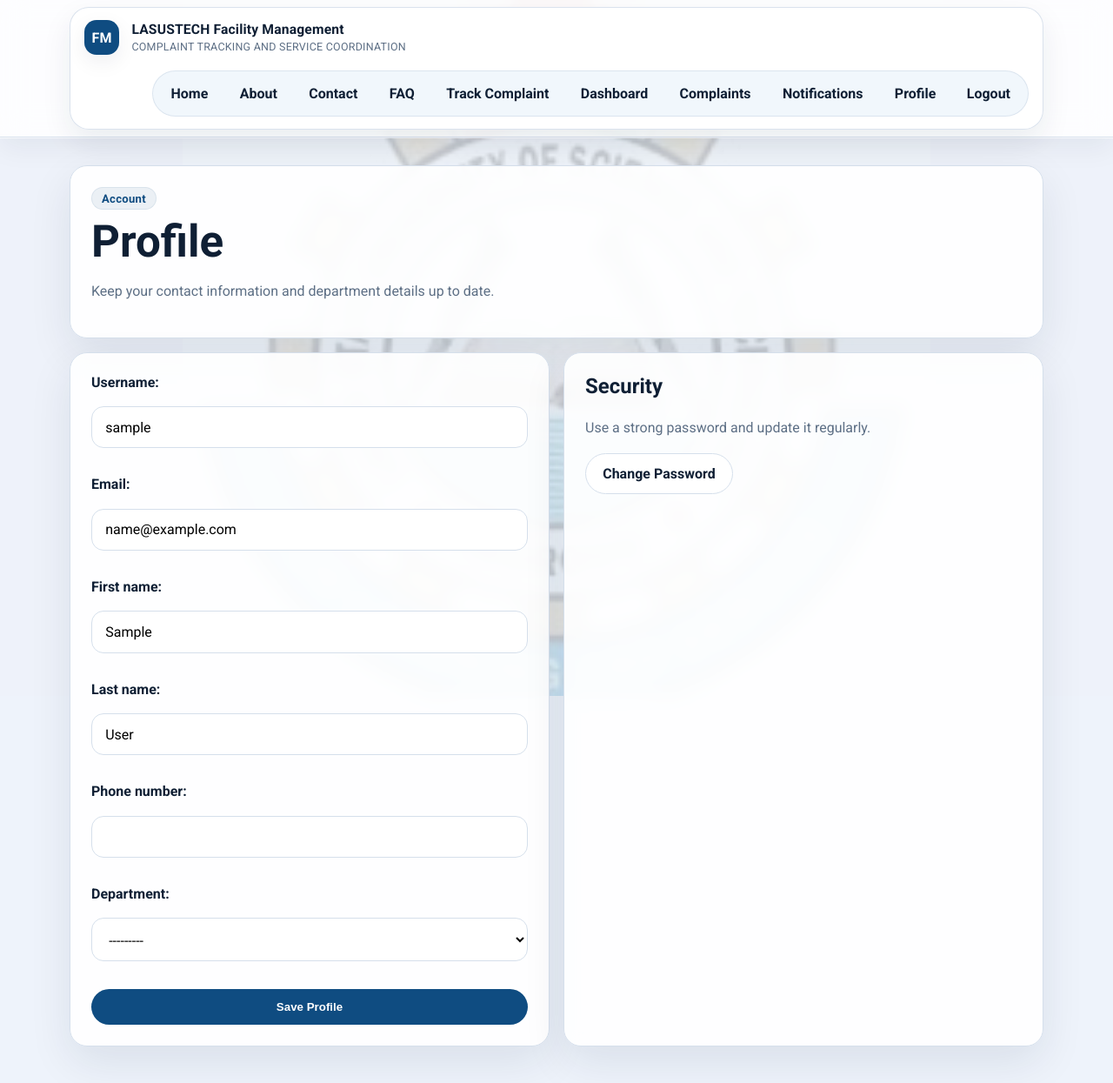
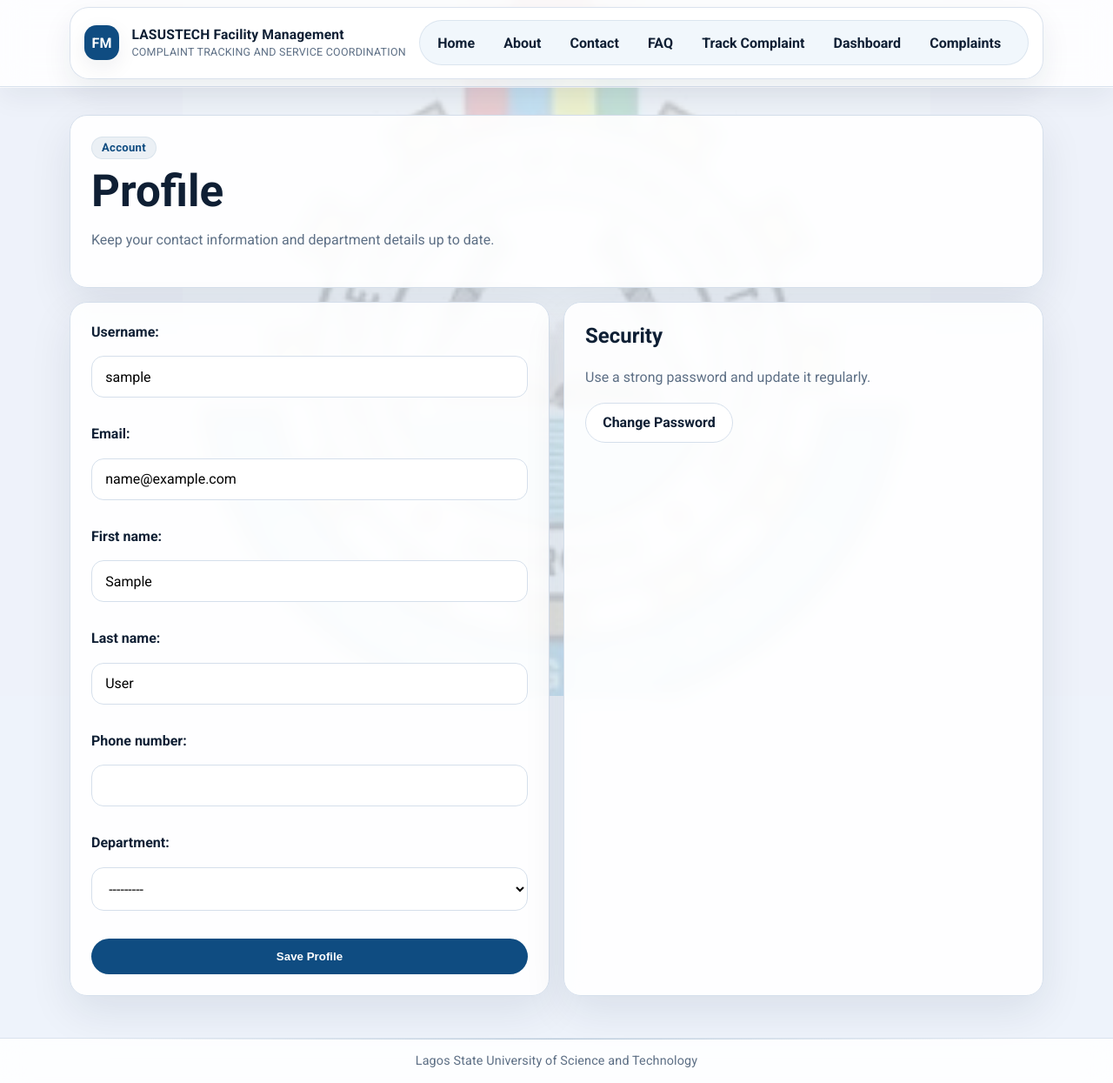
Before and after one commit to DocHoax/university_facility_management, a Django app: page /accounts/profile/ in a window 1280 px wide. Shown: the top 1245 px of the page at 87% size. Run offline with Django 5.2, Linux system fonts and the light colour scheme; the visitor is signed in with stand-in values (Sample User, id 1).

Commit message:
style: Update navbar layout for improved responsiveness and adjust spacing
Co-authored-by: Copilot <copilot@github.com>

```diff
--- a/static/css/style.css
+++ b/static/css/style.css
@@ -99,10 +99,10 @@ a:hover {
 .navbar {
     position: relative;
     display: flex;
-    flex-wrap: wrap;
+    flex-wrap: nowrap;
     justify-content: space-between;
     align-items: center;
-    gap: 1.1rem;
+    gap: 0.95rem;
     margin: 0.5rem auto;
     padding: 0.9rem 1rem;
     border: 1px solid rgba(213, 223, 235, 0.88);
@@ -116,6 +116,7 @@ a:hover {
     align-items: center;
     gap: 0.9rem;
     min-width: 0;
+    flex: 0 0 auto;
 }
 
 .brand-mark {
@@ -147,14 +148,21 @@ a:hover {
 
 .nav-links {
     display: flex;
-    flex-wrap: wrap;
-    gap: 0.35rem;
+    flex-wrap: nowrap;
+    gap: 0.25rem;
     align-items: center;
     margin-left: auto;
     padding: 0.35rem;
     border-radius: 999px;
     border: 1px solid rgba(213, 223, 235, 0.75);
     background: rgba(237, 244, 251, 0.75);
+    min-width: 0;
+    overflow-x: auto;
+    scrollbar-width: none;
+}
+
+.nav-links::-webkit-scrollbar {
+    display: none;
 }
 
 .nav-links form {
@@ -205,9 +213,10 @@ a:hover {
 .nav-links a {
     color: var(--text);
     font-weight: 600;
-    padding: 0.58rem 0.9rem;
+    padding: 0.56rem 0.85rem;
     border-radius: 999px;
     border: 1px solid transparent;
+    white-space: nowrap;
     transition: background-color 0.2s ease, transform 0.2s ease, border-color 0.2s ease;
 }
 
@@ -223,10 +232,11 @@ a:hover {
     color: var(--text);
     border: 0;
     box-shadow: none;
-    padding: 0.58rem 0.9rem;
+    padding: 0.56rem 0.85rem;
     border-radius: 999px;
     font: inherit;
     font-weight: 600;
+    white-space: nowrap;
 }
 
 .nav-links .nav-link-button:hover {
@@ -665,6 +675,7 @@ form ol {
         align-items: flex-start;
         padding: 0.95rem;
         border-radius: 20px;
+        flex-wrap: wrap;
     }
 
     .nav-toggle {
@@ -693,6 +704,7 @@ form ol {
         width: 100%;
         background: var(--surface-soft);
         padding: 0.8rem 0.95rem;
+        white-space: normal;
     }
 
     .nav-links .nav-link-button {
@@ -700,6 +712,7 @@ form ol {
         text-align: left;
         background: var(--surface-soft);
         padding: 0.8rem 0.95rem;
+        white-space: normal;
     }
 
     .two-col {
--- a/templates/base.html
+++ b/templates/base.html
@@ -5,7 +5,7 @@
     <meta charset="UTF-8">
     <meta name="viewport" content="width=device-width, initial-scale=1.0">
     <title>{% block title %}University Facility Management System{% endblock %}</title>
-    <link rel="stylesheet" href="{% static 'css/style.css' %}?v=20260429-watermark-bitmap">
+    <link rel="stylesheet" href="{% static 'css/style.css' %}?v=20260429-navbar-nowrap">
 </head>
 <body>
     <div class="page-fade" aria-hidden="true"></div>
```
